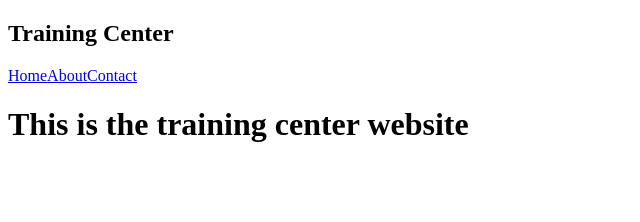
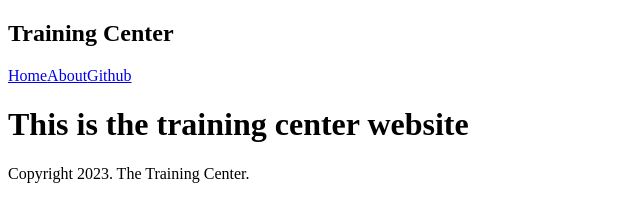
Before and after one commit to kowais915/Training-center, a Gatsby site: page / in a window 1280 px wide. Shown: the whole page, without its empty margins (0-640 px from the left). Built offline with nearby package versions, Linux system fonts and the light colour scheme; Gatsby itself is replaced by a stand-in of ours.

Commit message:
added a basic footer

```diff
--- /dev/null
+++ b/src/components/Footer.js
@@ -0,0 +1,13 @@
+import React from 'react';
+
+const Footer = () => {
+    return (
+        <footer>
+
+            <p>Copyright 2023. The Training Center.</p>
+
+        </footer>
+    );
+}
+
+export default Footer;
--- a/src/components/Layout.js
+++ b/src/components/Layout.js
@@ -1,4 +1,5 @@
 import React from 'react';
+import Footer from './Footer';
 import Navbar from "./Navbar";
 
 const Layout = ({children}) => {
@@ -14,6 +15,7 @@ const Layout = ({children}) => {
 
             {/* the footer goes here */}
 
+            <Footer/>
 
         </div>
 
--- a/src/components/Navbar.js
+++ b/src/components/Navbar.js
@@ -13,7 +13,7 @@ const Navbar= () => {
                 <div className="links">
                     <Link to="/" >Home</Link>
                     <Link to="/about" >About</Link>
-                    <Link to="/" >Contact</Link>
+                    <Link to="/" >Github</Link>
 
 
                 </div>
```
